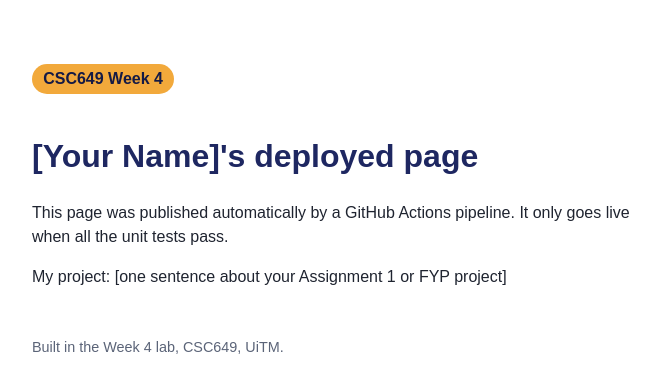
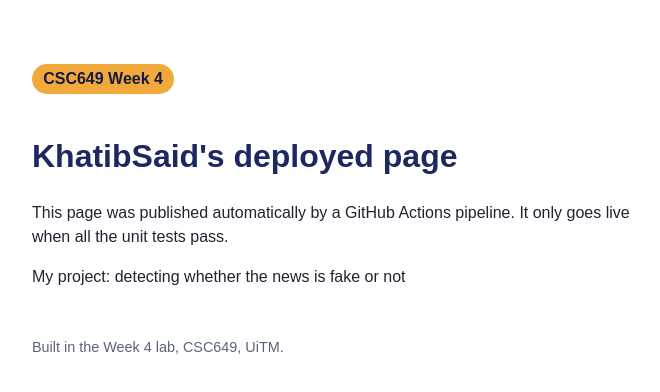
Before and after one commit to KhatibSaid/csc649-week4-lab, a plain HTML site: page site/index.html in a window 1280 px wide. Shown: the whole page, without its empty margins (288-948 px from the left). Drawn offline with Linux system fonts and the light colour scheme.

Commit message:
Deploy site with GitHub Pages

```diff
--- a/site/index.html
+++ b/site/index.html
@@ -13,10 +13,10 @@
 </head>
 <body>
   <p class="badge">CSC649 Week 4</p>
-  <h1>[Your Name]'s deployed page</h1>
+  <h1>KhatibSaid's deployed page</h1>
   <p>This page was published automatically by a GitHub Actions pipeline.
      It only goes live when all the unit tests pass.</p>
-  <p>My project: [one sentence about your Assignment 1 or FYP project]</p>
+  <p>My project: detecting whether the news is fake or not</p>
   <footer>Built in the Week 4 lab, CSC649, UiTM.</footer>
 </body>
 </html>
```
Also changed, not shown: 1 other file.
